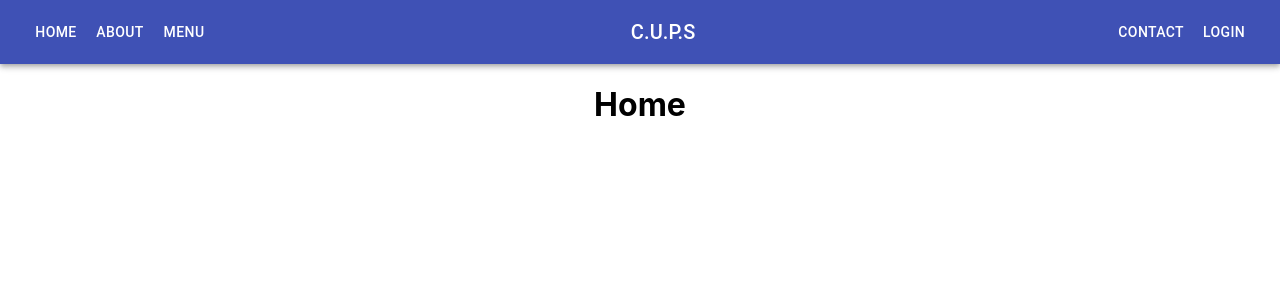
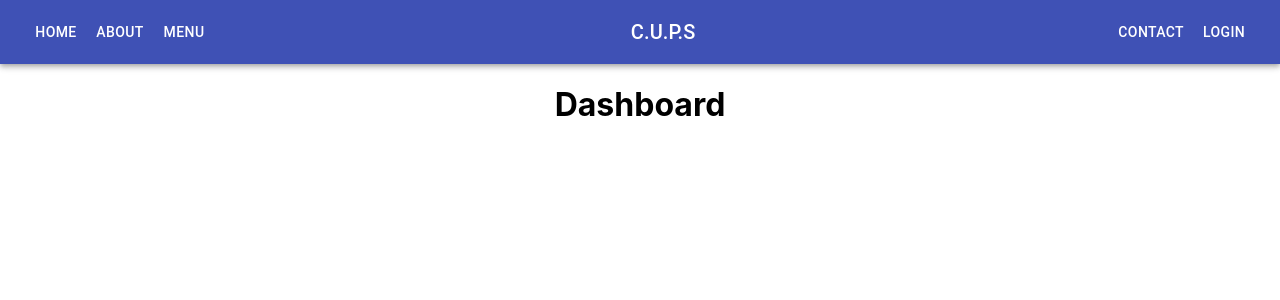
Before and after one commit to AkeemAllen/cups, a React (Create React App) app: page /dashboard in a window 1280 px wide. Before the commit this address led to /. Shown: the top 300 px of the page. Built offline with nearby package versions, Linux system fonts and the light colour scheme.

Commit message:
Temp Dashboard route

```diff
--- a/src/App.js
+++ b/src/App.js
@@ -6,6 +6,7 @@ import Home from './pages/Home';
 import NavBar from './components/navBar';
 import About from './pages/About';
 import Contact from './pages/Contact';
+import Dashboard from './pages/Dashboard';
 
 function App() {
   return (
@@ -16,6 +17,7 @@ function App() {
         <Route path="/login" component={Login} />
         <Route path="/about" exact component={About} />
         <Route path="/contact" component={Contact} />
+        <Route path="/dashboard" component={Dashboard} />
         <Redirect to="/" />
       </Switch>
     </div>
--- /dev/null
+++ b/src/pages/Dashboard.js
@@ -0,0 +1,19 @@
+import React from 'react';
+
+const styles = {
+  header: {
+    display: 'flex',
+    justifyContent: 'center',
+    width: '100%'
+  }
+};
+
+const Dashboard = () => {
+  return (
+    <div>
+      <h1 style={styles.header}>Dashboard</h1>
+    </div>
+  );
+};
+
+export default Dashboard;
--- a/src/pages/login.js
+++ b/src/pages/login.js
@@ -2,6 +2,7 @@ import React from 'react';
 import Input from '@material-ui/core/Input';
 import { Button } from '@material-ui/core';
 import axios from 'axios';
+import {Redirect} from "react-router-dom";
 
 class Login extends React.Component {
   constructor(props) {
@@ -28,7 +29,10 @@ class Login extends React.Component {
         password: this.state.Password
       })
       .then(function(response) {
-        console.log(response);
+        if (response){
+          console.log(response);
+          return <Redirect to="/dashboard" />
+        }
       })
       .catch(function(error) {
         console.log(error);
```
Also changed, not shown: 2 other files (tests, documents, lock files or other folders).
